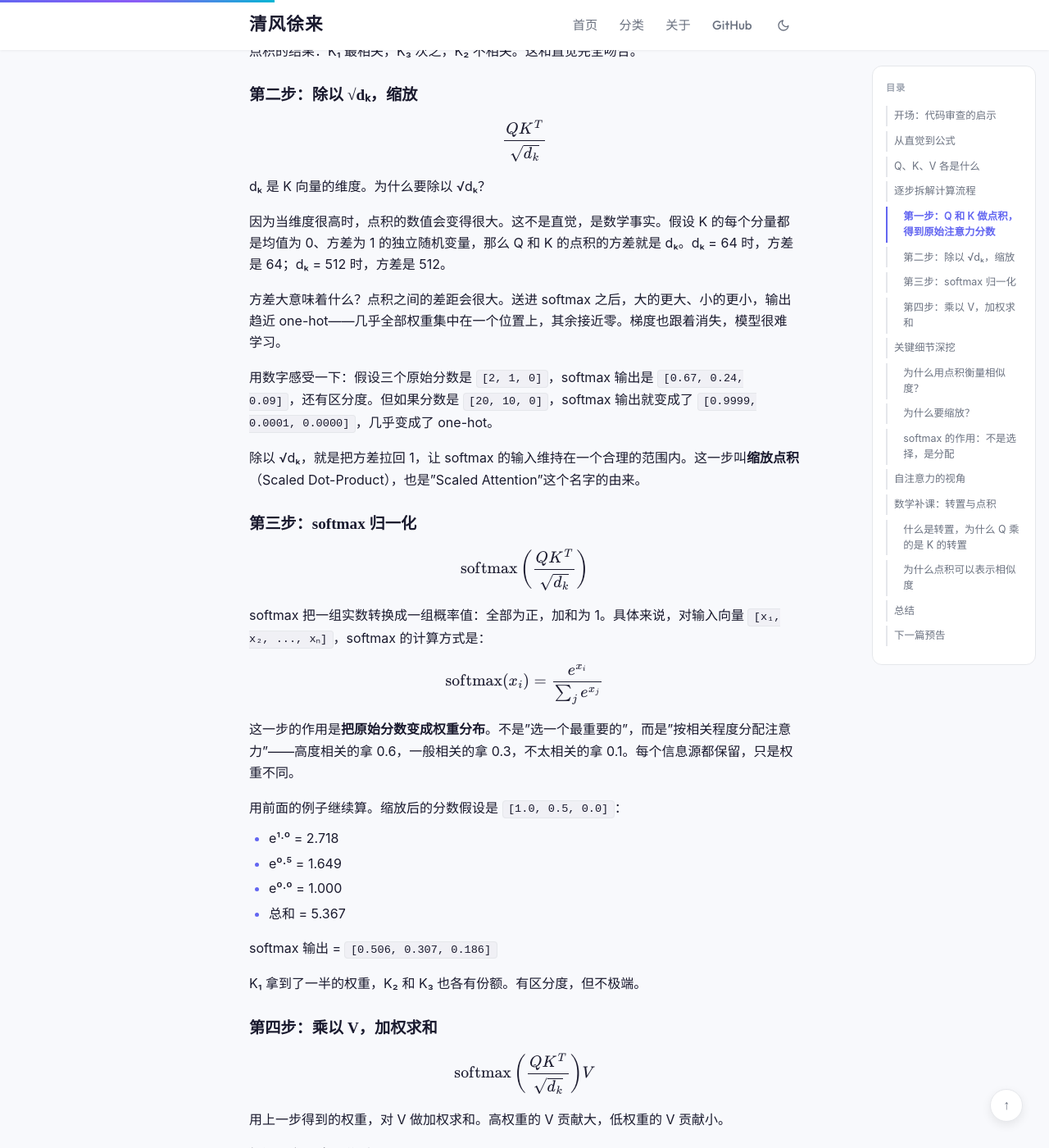
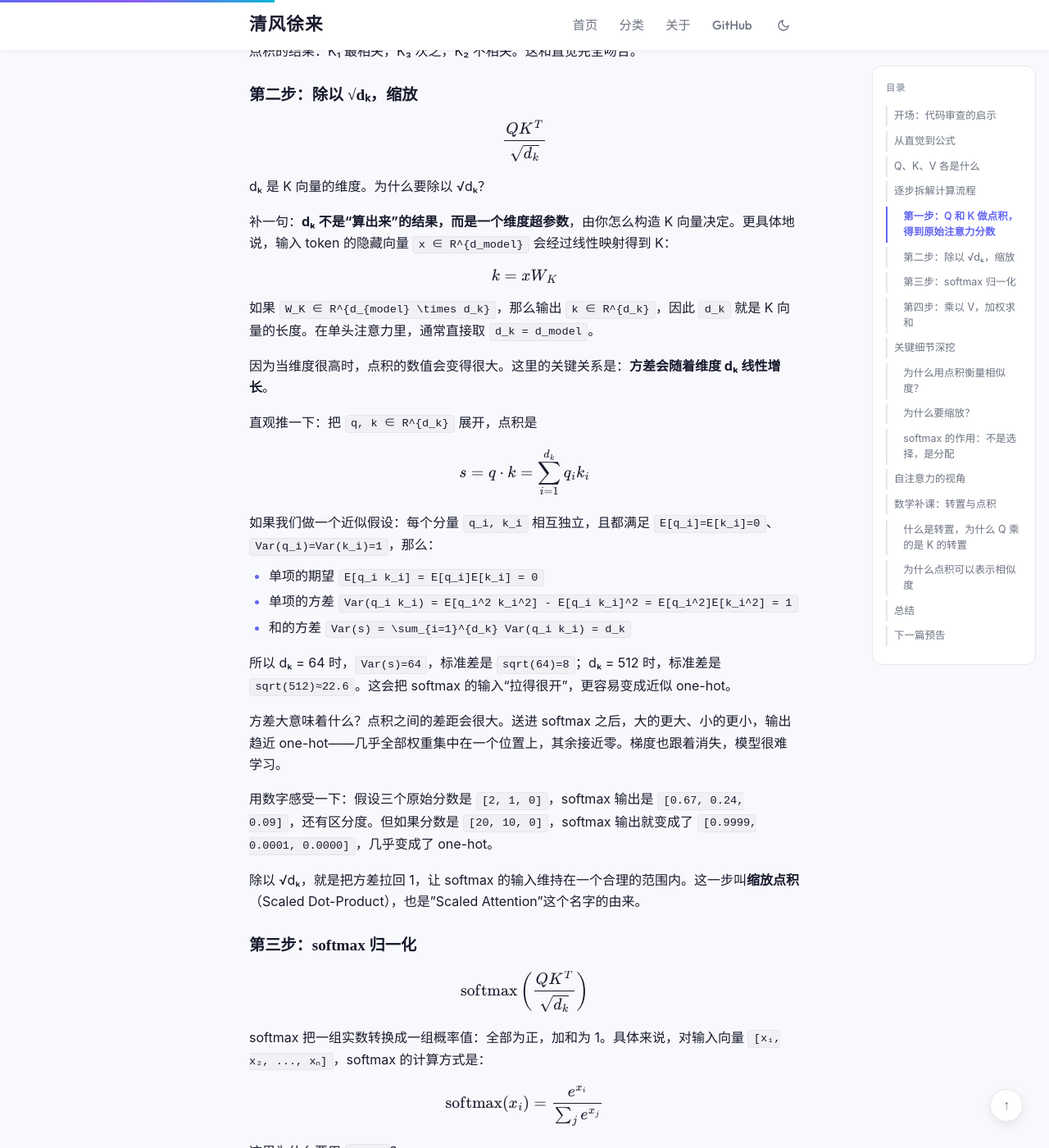
Before and after one commit to Asilencer/asilencer.github.io, a Jekyll site: the page built from _posts/2026-04-17-attention.md, in a window 1280 px wide and 1400 px high, scrolled down 2390 px. Shown: the whole window at 82% size. Built offline with Jekyll 4.4.1, drawn with Linux system fonts in a browser that asks for light colours; some web fonts are replaced; some of the changed text lies outside the part shown.

Commit message:
docs: 补充 softmax 指数含义与数值稳定写法

```diff
--- a/_posts/2026-04-17-attention.md
+++ b/_posts/2026-04-17-attention.md
@@ -85,7 +85,25 @@
 
 dₖ 是 K 向量的维度。为什么要除以 √dₖ？
 
-因为当维度很高时，点积的数值会变得很大。这不是直觉，是数学事实。假设 K 的每个分量都是均值为 0、方差为 1 的独立随机变量，那么 Q 和 K 的点积的方差就是 dₖ。dₖ = 64 时，方差是 64；dₖ = 512 时，方差是 512。
+补一句：**dₖ 不是“算出来”的结果，而是一个维度超参数**，由你怎么构造 K 向量决定。更具体地说，输入 token 的隐藏向量 `x ∈ R^{d_model}` 会经过线性映射得到 K：
+
+$$k = x W_K$$
+
+如果 `W_K ∈ R^{d_{model} \times d_k}`，那么输出 `k ∈ R^{d_k}`，因此 `d_k` 就是 K 向量的长度。在单头注意力里，通常直接取 `d_k = d_model`。
+
+因为当维度很高时，点积的数值会变得很大。这里的关键关系是：**方差会随着维度 dₖ 线性增长**。
+
+直观推一下：把 `q, k ∈ R^{d_k}` 展开，点积是
+
+$$s = q \cdot k = \sum_{i=1}^{d_k} q_i k_i$$
+
+如果我们做一个近似假设：每个分量 `q_i, k_i` 相互独立，且都满足 `E[q_i]=E[k_i]=0`、`Var(q_i)=Var(k_i)=1`，那么：
+
+- 单项的期望 `E[q_i k_i] = E[q_i]E[k_i] = 0`
+- 单项的方差 `Var(q_i k_i) = E[q_i^2 k_i^2] - E[q_i k_i]^2 = E[q_i^2]E[k_i^2] = 1`
+- 和的方差 `Var(s) = \sum_{i=1}^{d_k} Var(q_i k_i) = d_k`
+
+所以 dₖ = 64 时，`Var(s)=64`，标准差是 `sqrt(64)=8`；dₖ = 512 时，标准差是 `sqrt(512)≈22.6`。这会把 softmax 的输入“拉得很开”，更容易变成近似 one-hot。
 
 方差大意味着什么？点积之间的差距会很大。送进 softmax 之后，大的更大、小的更小，输出趋近 one-hot——几乎全部权重集中在一个位置上，其余接近零。梯度也跟着消失，模型很难学习。
 
@@ -100,6 +118,12 @@
 softmax 把一组实数转换成一组概率值：全部为正，加和为 1。具体来说，对输入向量 `[x₁, x₂, ..., xₙ]`，softmax 的计算方式是：
 
 $$\text{softmax}(x_i) = \frac{e^{x_i}}{\sum_j e^{x_j}}$$
+
+这里为什么要用 `e^{x}`？
+
+- **先把任意分数变成“可当权重”的正数**：原始分数 `x_i` 可能为负，直接归一化会出现负权重；指数函数保证 `e^{x_i} > 0`，自然就能当权重。
+- **可微且“强调差异”**：指数是单调且平滑的，`x_i` 大一点，`e^{x_i}` 会放大得更多，模型更容易把注意力集中到更相关的位置。
+- **对整体平移不敏感（数值更稳）**：softmax 满足 `softmax(x) = softmax(x - c)`。实现里通常取 `c = max(x)`，写成 `e^{x_i - max(x)}`，避免指数爆炸/下溢（这也是工程上常用的稳定写法）。
 
 这一步的作用是**把原始分数变成权重分布**。不是"选一个最重要的"，而是"按相关程度分配注意力"——高度相关的拿 0.6，一般相关的拿 0.3，不太相关的拿 0.1。每个信息源都保留，只是权重不同。
 
```
